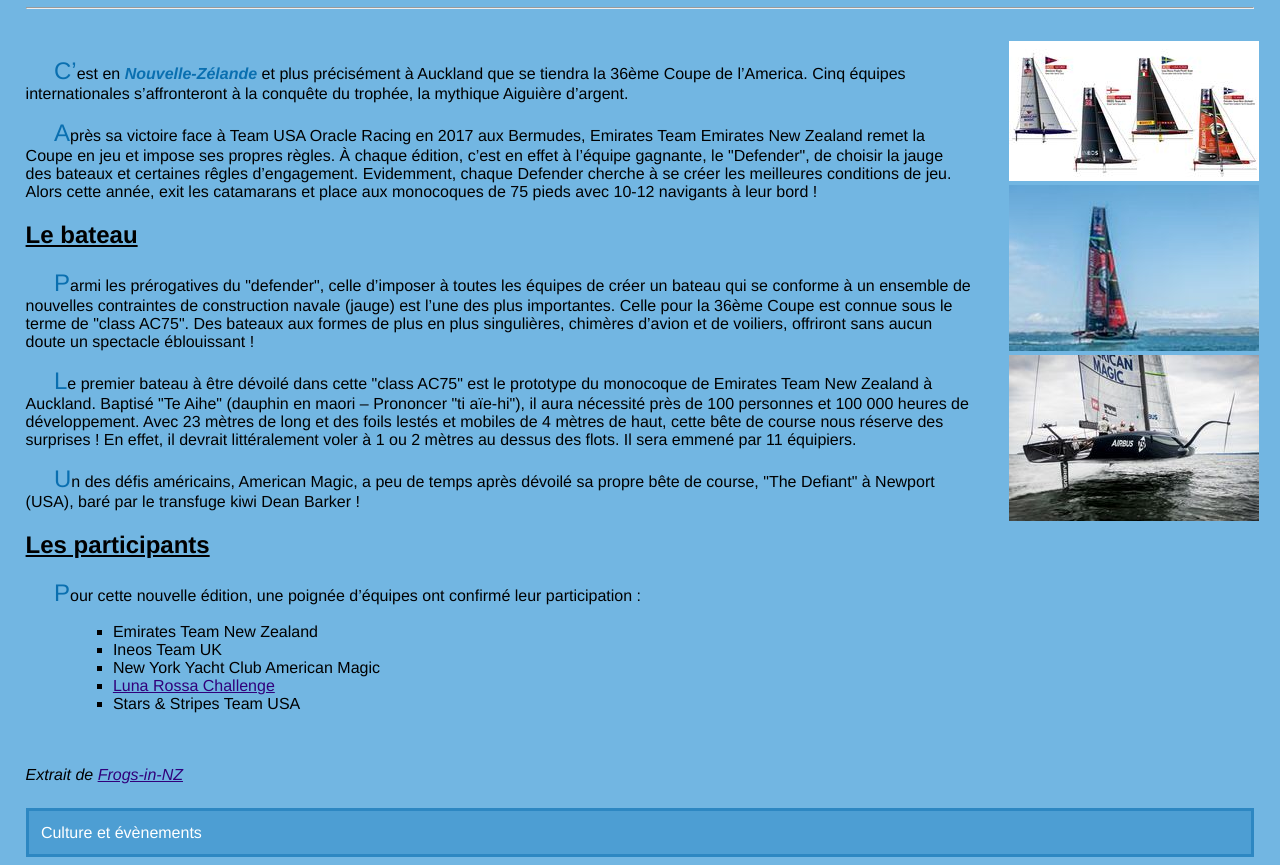
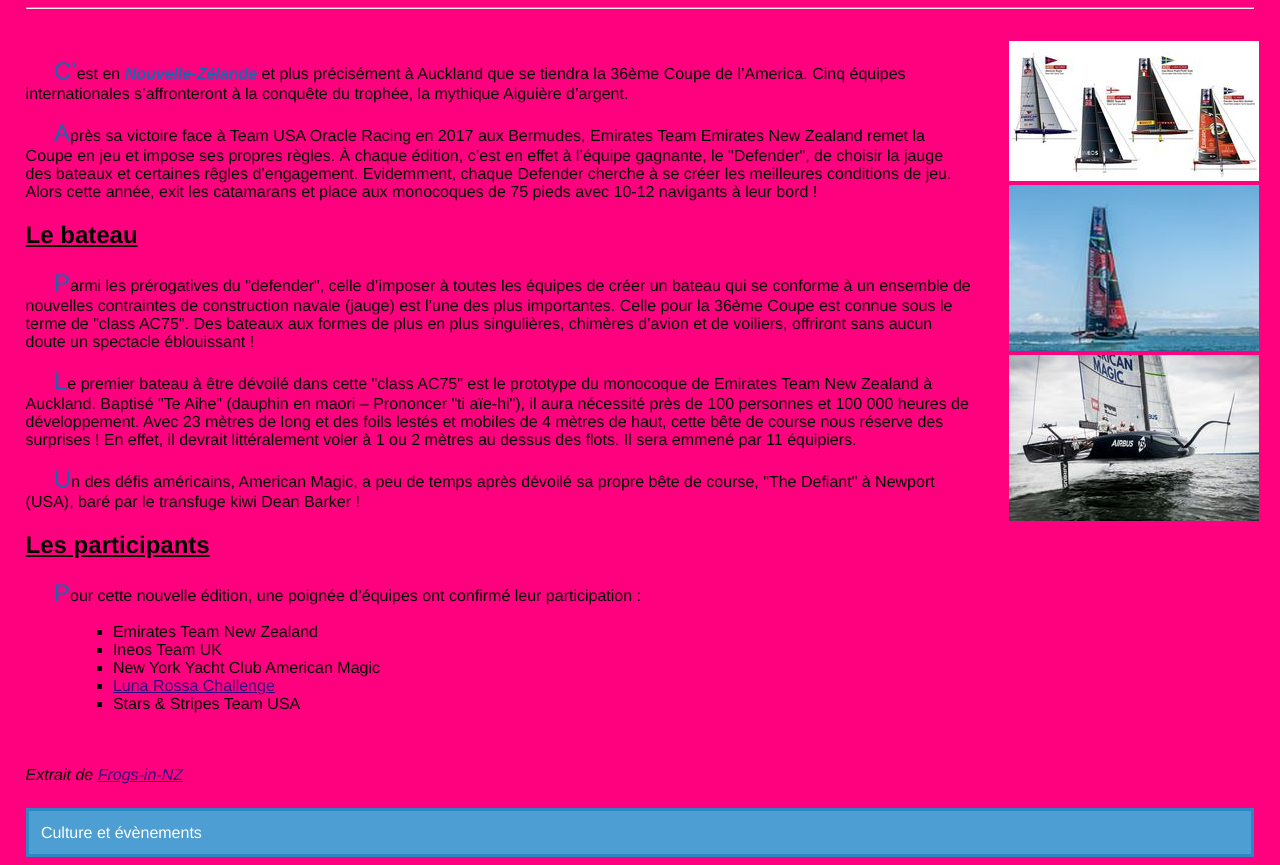
Before and after one commit to XxAxe1xX/ACwebProjet, a plain HTML site: page index.html in a window 1280 px wide. Shown: the part 73-938 px from the top of the page. Drawn offline with Linux system fonts and the light colour scheme.

Commit message:
Changement du fond en Rose

```diff
--- a/styles/36_americas_cup.css
+++ b/styles/36_americas_cup.css
@@ -2,7 +2,7 @@
 
 body   /* Style à appliquer sur l'ensemble du document */
 {
-  background-color: #72B6E2 ;  /* Couleur de fond : bleu */
+  background-color: #FF007F;  /* Couleur de fond : bleu */
   margin-right: 2%;           /* Gestion des marges latérales */
   margin-left: 2%;
   font-family: Helvetica, Arial, sans-serif;
```
